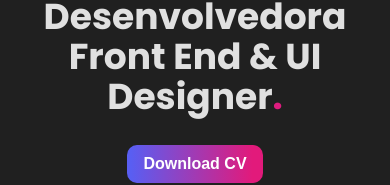
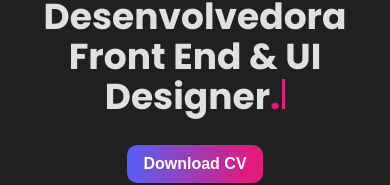
Before and after one commit to kasilianaoliveira/portfolio, a React (Vite) app: page / in a window 390 px wide. Shown: the part 608-793 px from the top of the page. Built offline with nearby package versions, Linux system fonts and the light colour scheme.

Commit message:
Add animation on title

```diff
--- a/src/components/About/styles.css
+++ b/src/components/About/styles.css
@@ -73,8 +73,10 @@
 
 @media (max-width: 769px) {
 
+
   .container-about {
     width: 100%;
+    height: 100%;
   }
 
   .about {
@@ -102,4 +104,5 @@
   .detail {
     display: none;
   }
+
 }
--- a/src/components/Projects/styles.css
+++ b/src/components/Projects/styles.css
@@ -128,6 +128,11 @@
 }
 
 @media (max-width: 481px) {
+  .container-projects {
+
+    height: 100%;
+  }
+
   .cards-projects {
     flex-direction: column;
     align-items: center;
--- a/src/components/Services/styles.css
+++ b/src/components/Services/styles.css
@@ -94,6 +94,11 @@
 }
 
 @media (max-width: 769px) {
+  .container-services {
+    height: 100%;
+
+  }
+
   .content-services h1 {
     font-size: 44px;
   }
@@ -105,6 +110,8 @@
 }
 
 @media (max-width: 481px) {
+
+
   .detail-project-services {
     display: none;
   }
--- a/src/components/Title/Index.tsx
+++ b/src/components/Title/Index.tsx
@@ -1,4 +1,4 @@
-import React, { DetailedHTMLProps, HTMLAttributes } from 'react'
+import React, { DetailedHTMLProps, HTMLAttributes, useState } from 'react'
 import "./styles.css"
 
 interface TitleProps {
@@ -8,6 +8,8 @@ interface TitleProps {
 
 
 export const Title = ({ title, isPink = false }: TitleProps) => {
+  const [isVisible, setIsVisible] = useState(false);
+
   return (
     <h1 className='title'>{title}<span className={isPink ? 'pink' : 'purple'}>.</span></h1>
   )
--- a/src/components/Title/styles.css
+++ b/src/components/Title/styles.css
@@ -12,6 +12,17 @@
 
 .title .purple {
   color: var(--purple);
+}
+
+.pink:after {
+  content: '';
+  display: inline-block;
+  background-color: var(--pink);
+  margin-left: 2px;
+  height: 50px;
+  width: 5px;
+  border-radius: 2px;
+  animation: cursor 0.8s infinite;
 }
 
 
@@ -46,4 +57,31 @@
   .title {
     text-align: center;
   }
+
+  .pink:after {
+    height: 30px;
+    width: 3px;
+    border-radius: 0px;
+  }
 }
+
+
+
+/* The typewriter cursor effect */
+@keyframes cursor {
+  0% {
+    opacity: 1;
+  }
+
+  49% {
+    opacity: 1;
+  }
+
+  50% {
+    opacity: 0;
+  }
+
+  100% {
+    opacity: 0;
+  }
+}
```
